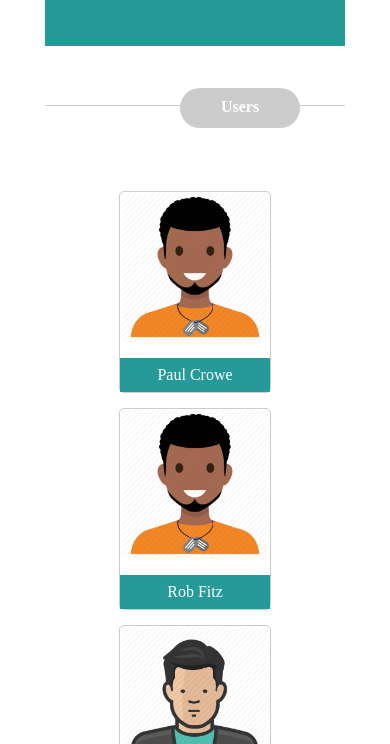
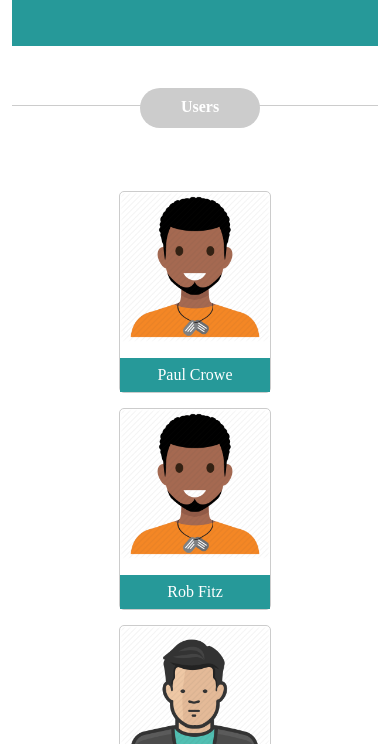
Before and after one commit to AnaPavlov/30hills-test, a plain HTML site: page index.html in a window 390 px wide. Shown: the part 159-903 px from the top of the page. Drawn offline with Linux system fonts and the light colour scheme.

Commit message:
responsive design fix

```diff
--- a/css/style.css
+++ b/css/style.css
@@ -55,7 +55,7 @@ section::after {
     content: 'Users';
     position: absolute;
     top: -18px;
-    left: 45%;
+    left: 42%;
     height: 30px;
     width: 120px;
     background-color: #ccc;
@@ -120,3 +120,16 @@ footer {
     margin-top: 20px;
     text-align: center;
 }
+
+@media only screen and (max-width: 600px) {
+    .wrap {
+        width: 98%;
+    }
+    .user {
+        width: 98%;
+        flex-direction: column;
+    }
+    section::after {
+        left: 35%;
+    }
+  }
--- a/css/userpage.css
+++ b/css/userpage.css
@@ -48,7 +48,6 @@ header {
     width: 80%;
     display: flex;
     margin: 0 auto;
-    /* justify-content: space-between; */
 }
 
 .user-img {
@@ -61,13 +60,19 @@ header {
 }
 
 .suggested-friends, .friends, .friends-of-friends {
-   margin: 30px 0;
+   margin: 30px auto;
 }
 
 .users {
     display: flex;
     flex-wrap: wrap;
+    justify-content: space-evenly;
 }
+
+/* .users::after {
+    content: "";
+    flex: auto;
+  } */
 
 .user-type {
     font-size: 17px;
@@ -131,3 +136,13 @@ footer {
     margin-top: 20px;
     text-align: center;
 }
+
+@media only screen and (max-width: 600px) {
+    .wrap {
+        width: 98%;
+    }
+    .user {
+        width: 98%;
+        flex-direction: column;
+    }
+  }
```
